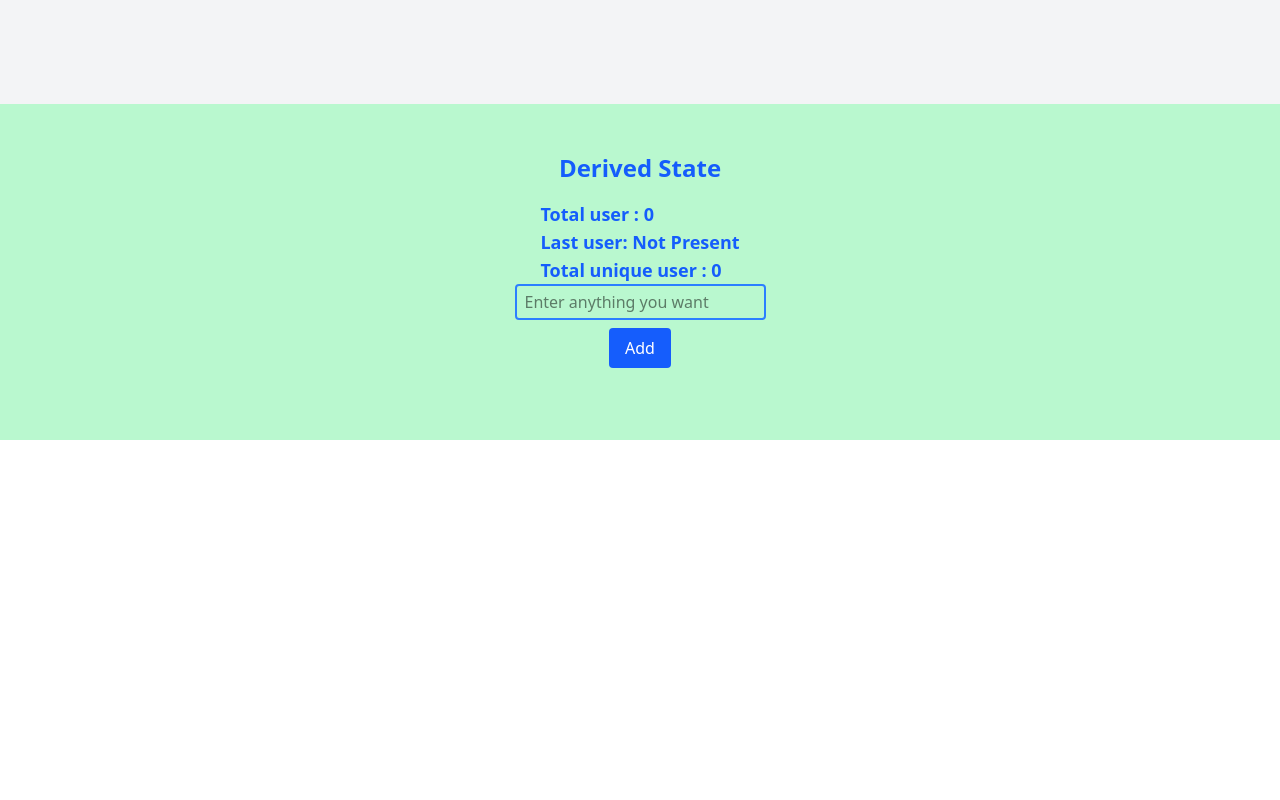
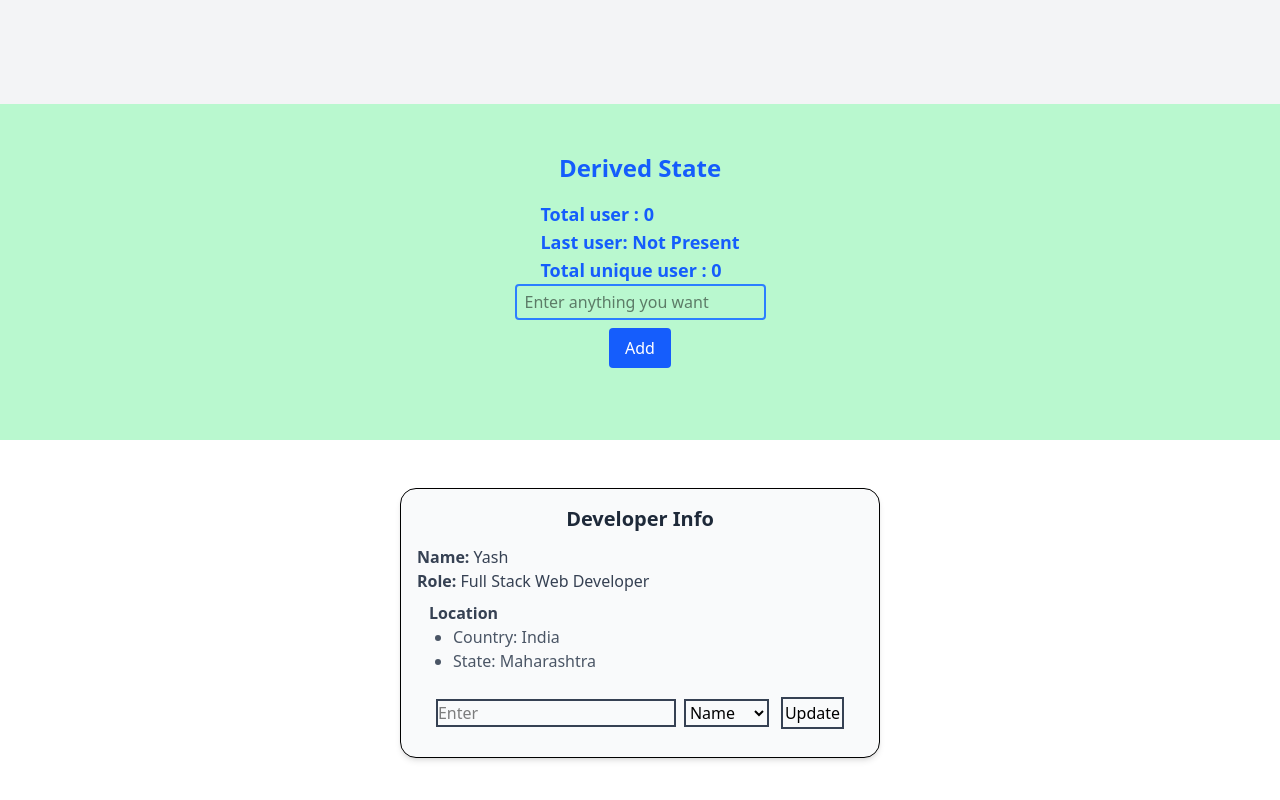
Before and after one commit to YashMishra0101/Interview-Preparation, a React (Vite) app in the folder react-section/react-practice-vite/: page / in a window 1280 px wide. Shown: the part 4942-5742 px from the top of the page. Before the commit the page ends 5438 px from the top, so only its background shows below. Built offline with nearby package versions, Linux system fonts and the light colour scheme.

Commit message:
Workign on react

```diff
--- a/react-section/react-practice-vite/src/App.jsx
+++ b/react-section/react-practice-vite/src/App.jsx
@@ -14,6 +14,7 @@ import UseRef from "./UseRef";
 import React18Form from "./React18Form";
 import React19Form from "./React19Form";
 import InputFieldData from "./InputFiledData";
+import ChangingObjectValue from "./ChangingObjectValue";
 // import Practice from "./Practice.jsx";
 
 function App() {
@@ -34,6 +35,7 @@ function App() {
         <React19Form />
         {/* <Practice /> */}
         <InputFieldData />
+        <ChangingObjectValue/>
         <Toaster />
       </div>
     </>
--- /dev/null
+++ b/react-section/react-practice-vite/src/ChangingObjectValue.jsx
@@ -0,0 +1,91 @@
+import { useState } from "react";
+import toast from "react-hot-toast";
+const ChangingObjectValue = () => {
+  const [data, setData] = useState("name");
+  const [inputData, setInputData] = useState("");
+  const [intialdata, setIntialData] = useState({
+    name: "Yash",
+    role: "Full Stack Web Developer",
+    location: {
+      country: "India",
+      state: "Maharashtra",
+    },
+  });
+  const changeDeveloprInfo = () => {
+    let updatedInfo = inputData.trim();
+    if (updatedInfo === "") {
+      toast.error("Input field is empty");
+      return;
+    }
+    if (data === "name") {
+      setIntialData((prev) => ({ ...prev, name: updatedInfo }));
+    }
+    if (data === "role") {
+      setIntialData((prev) => ({ ...prev, role: updatedInfo }));
+    }
+    if (data === "country") {
+      setIntialData((prev) => ({
+        ...prev,
+        location: { ...prev.location, country: updatedInfo },
+      }));
+    }
+    if (data === "state") {
+      setIntialData((prev) => ({
+        ...prev,
+        location: { ...prev.location, state: updatedInfo },
+      }));
+    }
+    setInputData("");
+  };
+  return (
+    <>
+      <div className=" mx-auto p-4 border rounded-2xl bg-gray-50 shadow-md mt-12 w-[30rem]">
+        <h2 className="text-xl font-bold text-center text-gray-800 mb-3">
+          Developer Info
+        </h2>
+
+        <p className="text-gray-700">
+          <span className="font-semibold">Name:</span> {intialdata.name}
+        </p>
+        <p className="text-gray-700">
+          <span className="font-semibold">Role:</span> {intialdata.role}
+        </p>
+
+        <ul className="list-none pl-3 mt-2 text-gray-700">
+          <li className="font-semibold">Location</li>
+          <ul className="list-disc pl-6 text-gray-600">
+            <li>Country: {intialdata.location.country}</li>
+            <li>State: {intialdata.location.state}</li>
+          </ul>
+        </ul>
+        <div className="flex justify-center items-center mb-3 mt-6 ">
+          <input
+            type="text"
+            placeholder="Enter"
+            value={inputData}
+            onChange={(e) => setInputData(e.target.value)}
+            className="border-gray-700 w-[15rem] border-2 outline-0"
+          />
+          <select
+            className="border-2 border-gray-700 ml-2 outline-0"
+            defaultValue="name"
+            onChange={(e) => setData(e.target.value)}
+          >
+            <option value="name">Name</option>
+            <option value="role">Role</option>
+            <option value="country">Country</option>
+            <option value="state">State</option>
+          </select>
+          <button
+            className="border-2 border-gray-700 ml-3 p-0.5 cursor-pointer "
+            onClick={changeDeveloprInfo}
+          >
+            Update
+          </button>
+        </div>
+      </div>
+    </>
+  );
+};
+
+export default ChangingObjectValue;
```
